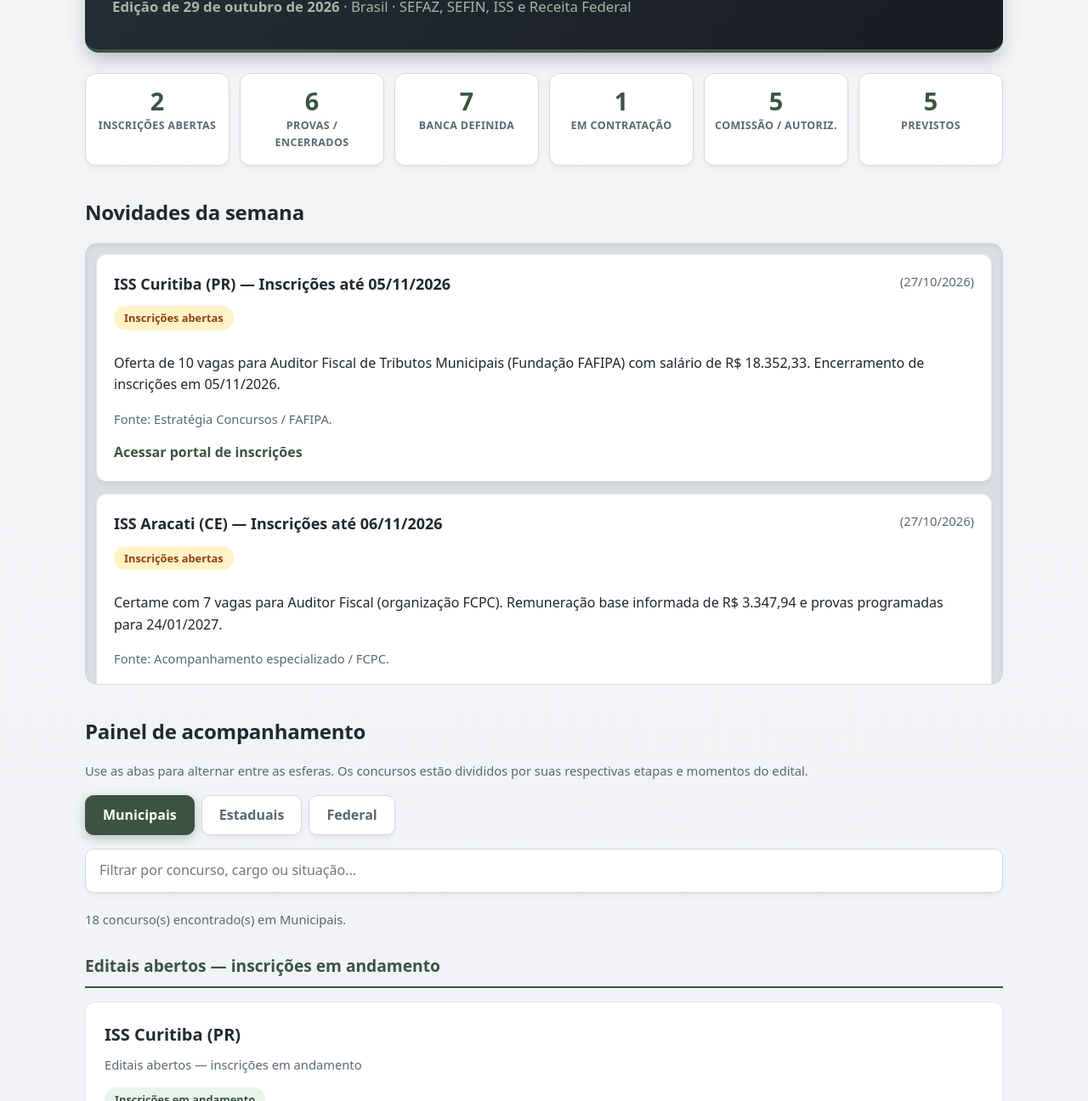
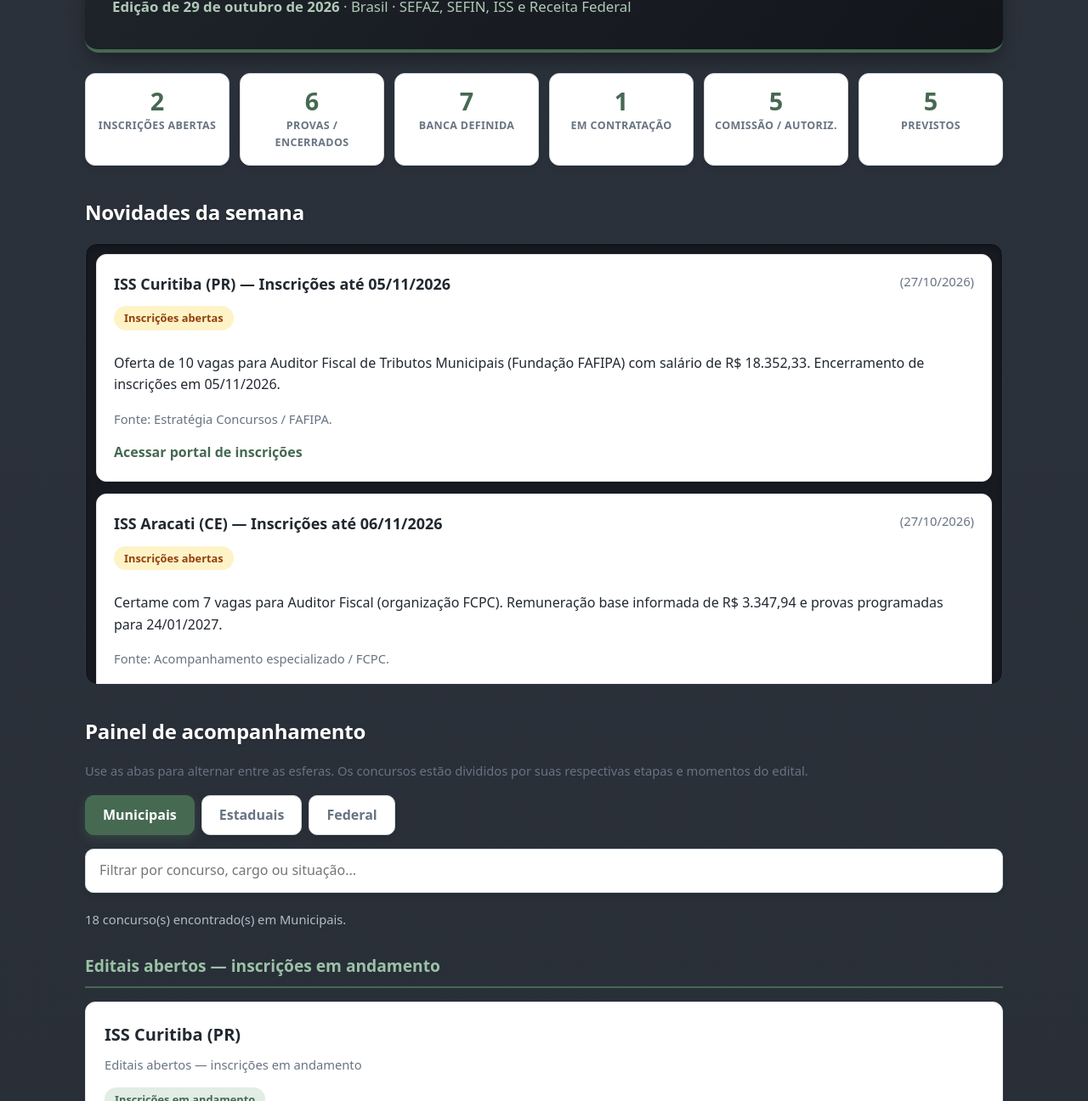
Before and after one commit to ocerob/Painel-Concursos-Fiscais, a plain HTML site: page index.html in a window 1280 px wide. Shown: the part 129-1425 px from the top of the page at 85% size. Drawn offline with Linux system fonts and the light colour scheme.

Commit message:
Update index.html

```diff
--- a/index.html
+++ b/index.html
@@ -6,25 +6,26 @@
 <title>Boletim Semanal — Concursos da Área Fiscal | 29/10/2026</title>
 <style>
   :root {
-    --ink: #1e252b;
-    --muted: #5c6773;
-    --line: #d1d9e0;
-    --panel: #f4f6f8;
-    --accent: #3b5343; /* Verde Musgo */
-    --accent-dark: #2c3f32;
-    --accent-light: #4c6d56;
-    --accent2: #eaf2ec;
+    --ink: #222831;
+    --muted: #687482;
+    --line: #393e46;
+    --panel: #f7f9fb;
+    --accent: #466952; /* Verde Musgo mais aparente e vibrante */
+    --accent-dark: #334d3c;
+    --accent-light: #598569;
+    --accent2: #e2ede5;
     --warn-bg: #fef3c7;
     --warn-text: #92400e;
-    --shadow: 0 4px 6px -1px rgba(30, 37, 43, 0.05), 0 2px 4px -2px rgba(30, 37, 43, 0.05);
-    --shadow-hover: 0 10px 15px -3px rgba(30, 37, 43, 0.08), 0 4px 6px -4px rgba(30, 37, 43, 0.04);
+    --shadow: 0 4px 6px -1px rgba(0, 0, 0, 0.1), 0 2px 4px -2px rgba(0, 0, 0, 0.06);
+    --shadow-hover: 0 10px 15px -3px rgba(0, 0, 0, 0.15), 0 4px 6px -4px rgba(0, 0, 0, 0.08);
   }
 
   * { box-sizing: border-box; }
 
   body {
     margin: 0;
-    background: linear-gradient(180deg, #f2f4f6 0%, #e5e9ed 100%);
+    /* Fundo da página em um tom cinza mais escuro e sofisticado */
+    background: linear-gradient(180deg, #2b313a 0%, #1a1e24 100%);
     color: var(--ink);
     font: 16px/1.6 system-ui, -apple-system, Segoe UI, Roboto, Helvetica, Arial, sans-serif;
   }
@@ -36,11 +37,11 @@
   }
 
   header {
-    background: linear-gradient(135deg, #262d35 0%, #171c22 100%);
+    background: linear-gradient(135deg, #1f242b 0%, #12151a 100%);
     color: white;
     padding: 36px 32px;
     border-radius: 16px;
-    box-shadow: 0 10px 25px -5px rgba(23, 28, 34, 0.3);
+    box-shadow: 0 10px 25px -5px rgba(0, 0, 0, 0.4);
     border-bottom: 4px solid var(--accent);
   }
 
@@ -54,7 +55,7 @@
 
   header p {
     margin: 0;
-    color: #a3b8a8;
+    color: #b0c9b6;
     font-size: 1.05rem;
     font-weight: 500;
   }
@@ -69,7 +70,7 @@
 
   .summary-box {
     background: white;
-    border: 1px solid var(--line);
+    border: 1px solid #d1d9e0;
     border-radius: 12px;
     padding: 16px 12px;
     text-align: center;
@@ -97,9 +98,10 @@
   h2 {
     margin: 36px 0 16px;
     font-size: 1.5rem;
-    color: #212830;
+    color: #ffffff;
     font-weight: 700;
     letter-spacing: -0.01em;
+    text-shadow: 0 1px 2px rgba(0,0,0,0.3);
   }
 
   h3 {
@@ -114,19 +116,19 @@
     max-height: 520px;
     overflow-y: auto;
     padding: 12px;
-    background: #d8dee3;
-    border: 1px solid var(--line);
+    background: #171b21;
+    border: 1px solid #323842;
     border-radius: 14px;
     display: flex;
     flex-direction: column;
     gap: 14px;
-    box-shadow: inset 0 2px 4px rgba(0, 0, 0, 0.06);
+    box-shadow: inset 0 2px 6px rgba(0, 0, 0, 0.4);
   }
 
   .news-window::-webkit-scrollbar { width: 8px; }
-  .news-window::-webkit-scrollbar-track { background: #d8dee3; border-radius: 8px; }
-  .news-window::-webkit-scrollbar-thumb { background: #9daab5; border-radius: 8px; }
-  .news-window::-webkit-scrollbar-thumb:hover { background: #7c8a95; }
+  .news-window::-webkit-scrollbar-track { background: #171b21; border-radius: 8px; }
+  .news-window::-webkit-scrollbar-thumb { background: #424955; border-radius: 8px; }
+  .news-window::-webkit-scrollbar-thumb:hover { background: #5a6373; }
 
   .card {
     background: white;
@@ -182,7 +184,7 @@
 
   .controls input {
     padding: 12px 16px;
-    border: 1px solid var(--line);
+    border: 1px solid #d1d9e0;
     border-radius: 10px;
     background: white;
     color: var(--ink);
@@ -205,7 +207,7 @@
   }
 
   .tabs button {
-    border: 1px solid var(--line);
+    border: 1px solid #d1d9e0;
     background: white;
     border-radius: 10px;
     padding: 10px 20px;
@@ -226,11 +228,11 @@
     background: var(--accent);
     color: white;
     border-color: var(--accent);
-    box-shadow: 0 4px 12px rgba(59, 83, 67, 0.3);
+    box-shadow: 0 4px 12px rgba(70, 105, 82, 0.4);
   }
 
   .result-count {
-    color: var(--muted);
+    color: #b0bec5;
     font-size: .92rem;
     font-weight: 500;
     margin-bottom: 12px;
@@ -247,7 +249,7 @@
   .stage-title {
     font-size: 1.2rem;
     font-weight: 700;
-    color: var(--accent);
+    color: #9ac2a6; /* Verde Musgo claro e destacado no fundo escuro */
     border-bottom: 2px solid var(--accent);
     padding-bottom: 8px;
     margin-bottom: 16px;
@@ -318,11 +320,11 @@
     text-align: left;
     vertical-align: top;
     padding: 14px 16px;
-    border-bottom: 1px solid var(--line);
+    border-bottom: 1px solid #d1d9e0;
   }
 
   th {
-    background: #eaf2ec;
+    background: var(--accent2);
     color: var(--accent-dark);
     font-weight: 700;
   }
@@ -331,7 +333,7 @@
 
   .table-wrap {
     overflow-x: auto;
-    border: 1px solid var(--line);
+    border: 1px solid #323842;
     border-radius: 12px;
     box-shadow: var(--shadow);
   }
@@ -356,18 +358,19 @@
 
   footer {
     margin-top: 36px;
-    color: var(--muted);
+    color: #9aa5b1;
     font-size: .9rem;
     text-align: center;
   }
 
   @media print {
-    body { background: white; }
+    body { background: white; color: black; }
     .page { max-width: none; padding: 0; }
     header { background: white; color: #111; border: 1px solid #aaa; box-shadow: none; border-bottom: 2px solid #333; }
     header p { color: #333; }
-    .controls, .tabs, .news-window { max-height: none; overflow: visible; }
-    .card, .contest { break-inside: avoid; box-shadow: none; }
+    h2 { color: #111; text-shadow: none; }
+    .controls, .tabs, .news-window { max-height: none; overflow: visible; background: white; }
+    .card, .contest { break-inside: avoid; box-shadow: none; border: 1px solid #ccc; }
     a { color: #111; text-decoration: none; }
   }
 </style>
```
